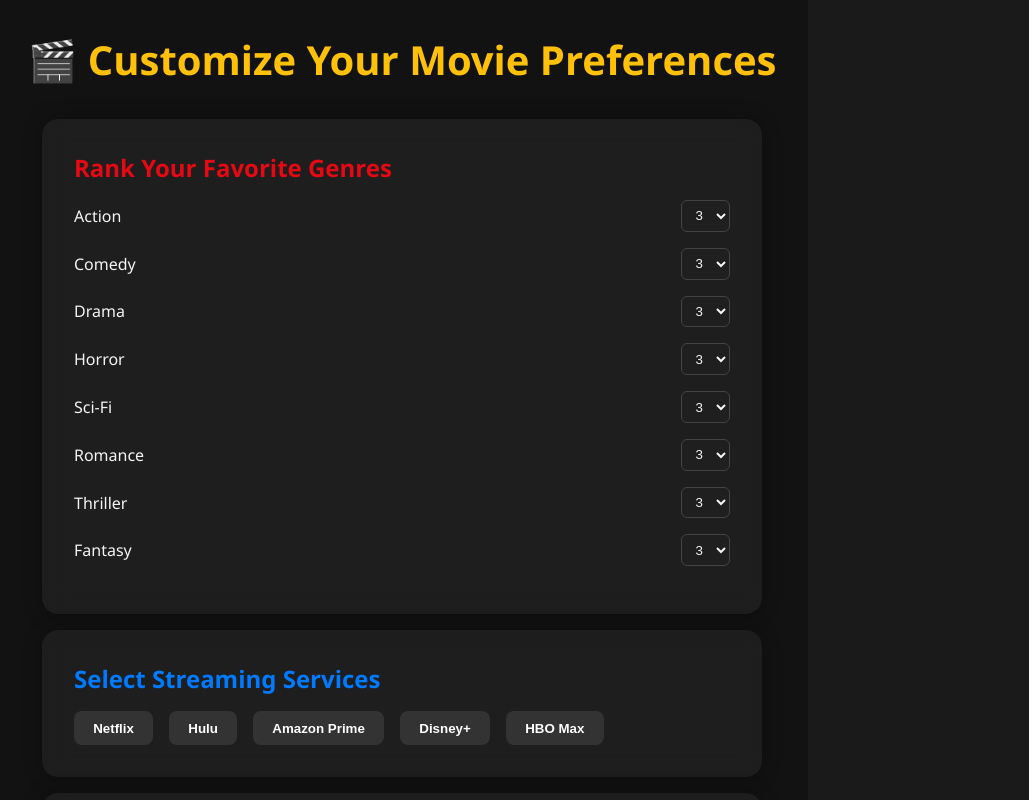
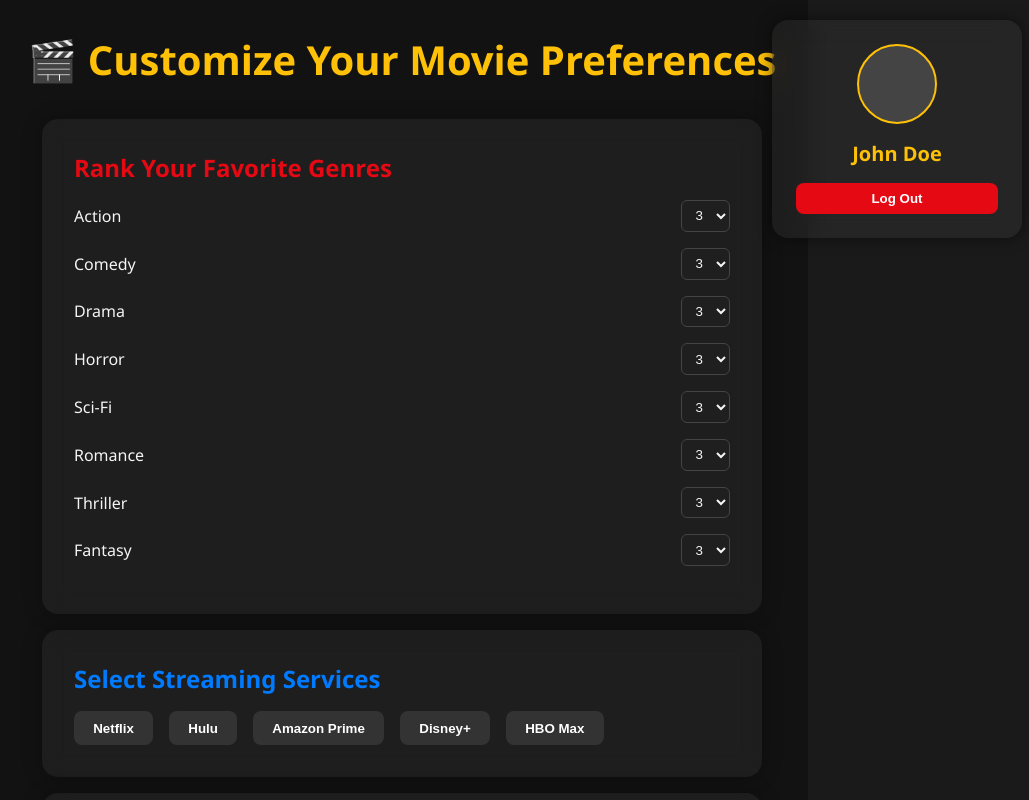
Before and after one commit to m1chele11/movie-matchmaker-frontend, a Next.js app: page /dashboard in a window 1280 px wide. Shown: the top 800 px of the page, without its empty margins (238-1267 px from the left). Built offline with nearby package versions, Linux system fonts and the light colour scheme; sample sign-in values are in the browser's storage.

Commit message:
logout and token removal

```diff
--- /dev/null
+++ b/src/app/components/profile.css
@@ -0,0 +1,53 @@
+.profile-panel {
+    position: fixed;
+    top: 2rem;
+    right: 2rem;
+    width: 220px;
+    background: rgba(255, 255, 255, 0.05);
+    backdrop-filter: blur(12px);
+    border-radius: 16px;
+    padding: 1.5rem;
+    box-shadow: 0 0 15px rgba(0,0,0,0.5);
+    color: #f5f5f5;
+    font-family: "Segoe UI", sans-serif;
+    display: flex;
+    flex-direction: column;
+    align-items: center;
+    gap: 1rem;
+  }
+
+  .profile-avatar {
+    width: 64px;
+    height: 64px;
+    background-color: #333;
+    border-radius: 50%;
+    font-weight: bold;
+    font-size: 2rem;
+    display: flex;
+    align-items: center;
+    justify-content: center;
+    color: #ffc107;
+    user-select: none;
+  }
+
+  .profile-username {
+    font-size: 1rem;
+    text-align: center;
+  }
+
+  .logout-btn {
+    background-color: #E50914;
+    border: none;
+    border-radius: 10px;
+    color: white;
+    font-weight: bold;
+    padding: 0.5rem 1rem;
+    cursor: pointer;
+    transition: background-color 0.3s ease;
+    width: 100%;
+    text-align: center;
+  }
+
+  .logout-btn:hover {
+    background-color: #b0070a;
+  }
--- /dev/null
+++ b/src/app/components/profile.tsx
@@ -0,0 +1,92 @@
+"use client";
+
+import React from "react";
+import Image from "next/image";
+
+interface UserProfilePanelProps {
+  username: string;
+  avatarUrl?: string;
+  onLogout: () => void;
+}
+
+export default function UserProfilePanel({
+  username,
+  avatarUrl,
+  onLogout,
+}: UserProfilePanelProps) {
+  return (
+    <>
+      <style jsx>{`
+        .profile-panel {
+          position: fixed;
+          top: 20px;
+          right: 20px;
+          background: rgba(255 255 255 / 0.05);
+          backdrop-filter: blur(12px);
+          padding: 1.5rem;
+          border-radius: 16px;
+          width: 250px;
+          box-shadow: 0 0 15px rgba(0, 0, 0, 0.5);
+          color: #f5f5f5;
+          font-family: "Segoe UI", sans-serif;
+          display: flex;
+          flex-direction: column;
+          align-items: center;
+          gap: 1rem;
+          z-index: 1000;
+        }
+
+        .avatar {
+          width: 80px;
+          height: 80px;
+          border-radius: 50%;
+          background-color: #444;
+          object-fit: cover;
+          border: 2px solid #ffc107;
+        }
+
+        .username {
+          font-size: 1.25rem;
+          font-weight: 600;
+          color: #ffc107;
+          text-align: center;
+          word-break: break-word;
+        }
+
+        .logout-btn {
+          background-color: #e50914;
+          border: none;
+          color: white;
+          padding: 0.5rem 1rem;
+          border-radius: 8px;
+          font-weight: 600;
+          cursor: pointer;
+          width: 100%;
+          transition: background-color 0.3s ease;
+        }
+
+        .logout-btn:hover {
+          background-color: #b20710;
+        }
+      `}</style>
+
+      <aside className="profile-panel" aria-label="User Profile Panel">
+        {avatarUrl ? (
+          <Image
+            src={avatarUrl}
+            alt={`${username} avatar`}
+            className="avatar"
+            width={80}
+            height={80}
+          />
+        ) : (
+          <div className="avatar" />
+        )}
+        <div className="username">{username}</div>
+        <button className="logout-btn" onClick={onLogout} type="button">
+          Log Out
+        </button>
+      </aside>
+    </>
+  );
+}
--- a/src/app/dashboard/page.tsx
+++ b/src/app/dashboard/page.tsx
@@ -2,6 +2,8 @@
 
 import { useState } from "react";
 import { useEffect } from "react";
+import UserProfilePanel from "../components/profile";
+import { useRouter } from "next/navigation";
 
 
 const genres = [
@@ -26,6 +28,8 @@ const streamingServices = [
 
 export default function Dashboard() {
 
+  const router = useRouter();
+
   const [genreRanks, setGenreRanks] = useState<Record<string, number>>(() =>
     genres.reduce((acc, genre) => {
       acc[genre] = 3;
@@ -47,8 +51,15 @@ export default function Dashboard() {
   const [isHydrated, setIsHydrated] = useState(false);
 
   useEffect(() => {
-    setIsHydrated(true);
-  }, []);
+    //TODO: remove this for production
+    const token = localStorage.getItem("token");
+    console.log("Token on dashboard load:", token);
+    if (!token) {
+      router.push("/login");
+    } else {
+      setIsHydrated(true);
+    }
+  }, [router]);
 
   function handleRankChange(
     genre: string,
@@ -68,21 +79,44 @@ export default function Dashboard() {
     );
   }
 
-  function handleSave() {
+  async function handleSave() {
     const payload = {
       user1Genres: genreRanks,
       user2Genres: genreRanks2,
       services: selectedServices,
     };
-    console.log("Genre Ranks:", genreRanks);
-    console.log("Selected Services:", selectedServices);
-    alert("Preferences saved (mock)!");
-     // TODO: Replace with actual POST request
 
+    try {
+      const response = await fetch("/api/preferences", {
+        method: "POST",
+        headers: {
+          "Content-Type": "application/json",
+        },
+        body: JSON.stringify(payload),
+      });
+
+      if (!response.ok) {
+        throw new Error(`Server error: ${response.status}`);
+      }
+
+      const data = await response.json();
+      alert("Preferences saved successfully!");
+      console.log("Response from server:", data);
+    } catch (error) {
+      console.error("Error saving preferences:", error);
+      alert("Failed to save preferences (mock)!");
+    }
   }
 
   if (!isHydrated) {
     return null;
+  }
+
+  function handleLogout() {
+    // Implement logout logic here: clear tokens, redirect, etc.
+    localStorage.removeItem("token");
+    router.push("/login");
+    alert("Logged out!");
   }
 
   return (
@@ -263,8 +297,13 @@ export default function Dashboard() {
           Save Preferences
         </button>
 
+      </main>
 
-      </main>
+      <UserProfilePanel
+        username="John Doe"
+        avatarUrl=""
+        onLogout={handleLogout}
+      />
     </>
   );
 }
```
